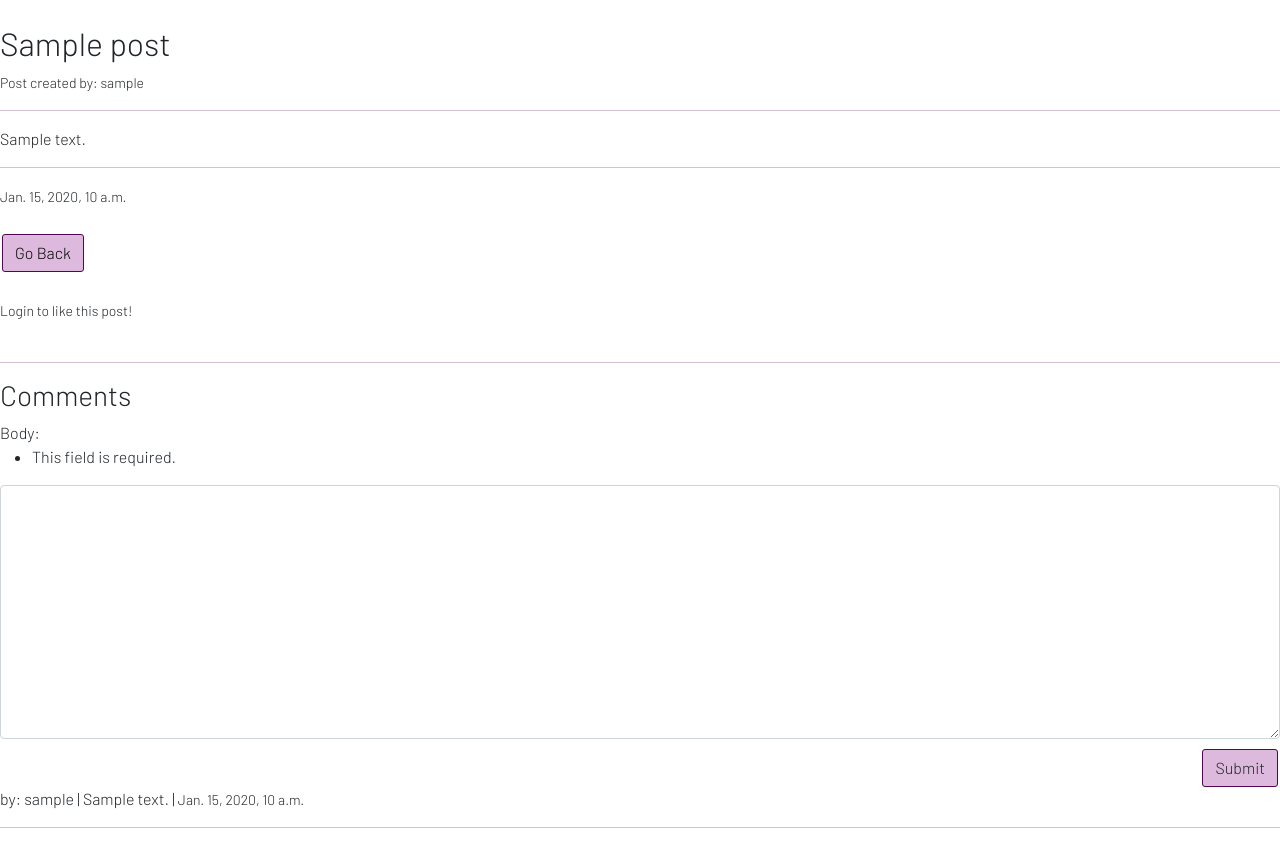
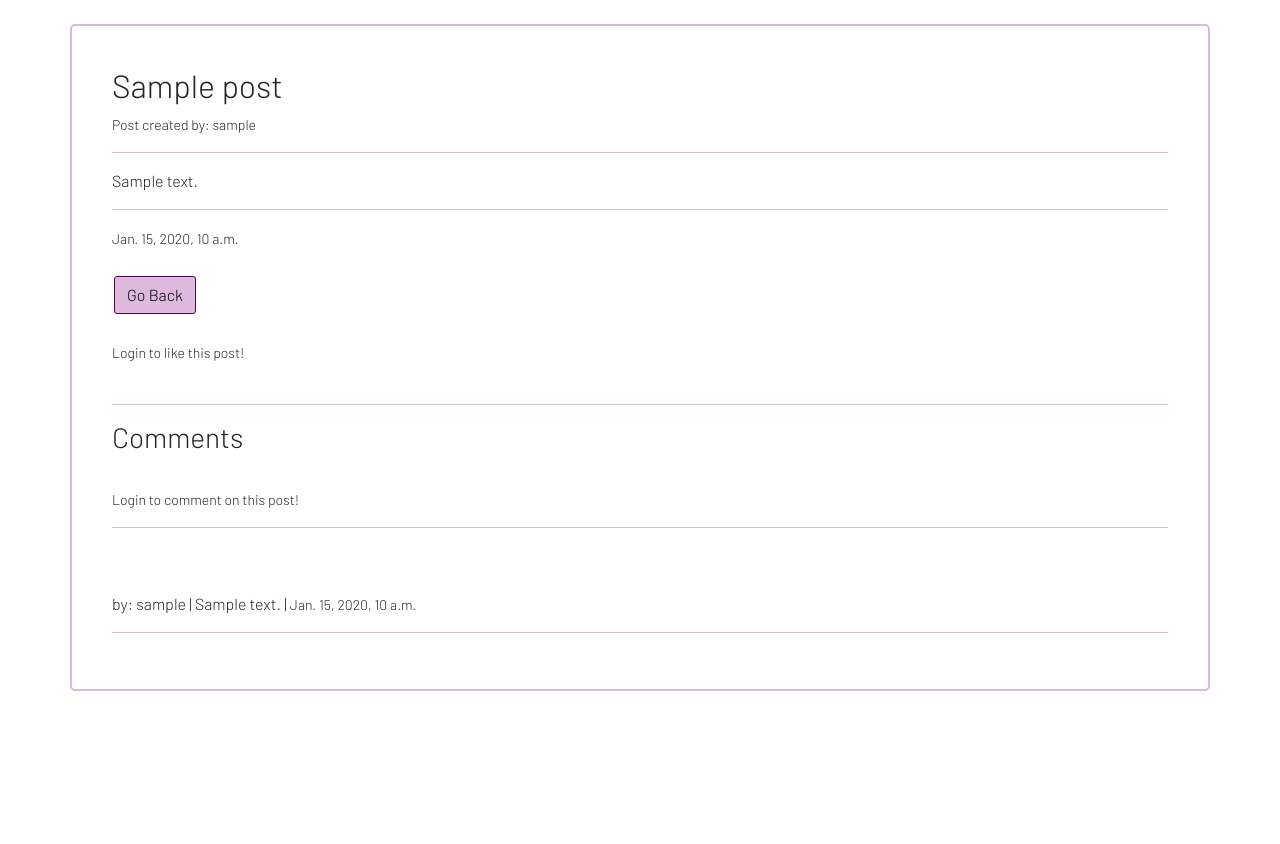
Before and after one commit to VilmaTuresson/Blog-21, a Django app: page /article/1 in a window 1280 px wide. Shown: the part 86-930 px from the top of the page. After the commit the page ends 777 px from the top, so only its background shows below. Run offline with Django 3.2, Linux system fonts and the light colour scheme; tables that the repository leaves empty hold one stand-in row (values such as "Sample post"); some libraries are stand-ins or nearby versions.

Commit message:
fixing problems and deleting comments

```diff
--- a/blogg/forms.py
+++ b/blogg/forms.py
@@ -21,6 +21,7 @@ class PostForm(forms.ModelForm):
             })
         }
 
+
 class CommentForm(forms.ModelForm):
     """
     Class for adding a comment to a post
--- a/blogg/models.py
+++ b/blogg/models.py
@@ -1,38 +1,52 @@
 from django.db import models
 from django.contrib.auth.models import User
 from cloudinary.models import CloudinaryField
-from django.urls import reverse
 
 
 class Post(models.Model):
+    """
+    Post model class
+    """
     title = models.CharField(max_length=200)
     post_id = models.BigAutoField(primary_key=True)
-    author = models.ForeignKey(User, on_delete=models.CASCADE, related_name='blog_posts')
+    author = models.ForeignKey(
+        User, on_delete=models.CASCADE, related_name='blog_posts')
     created_on = models.DateTimeField(auto_now_add=True)
     content = models.TextField()
     post_img = CloudinaryField('image', blank=True)
     likes = models.ManyToManyField(User, related_name='blog_likes', blank=True)
 
     class Meta:
+        """
+        Post model meta class for ordering
+        """
         ordering = ['-created_on']
 
     def __str__(self):
         return self.title
 
     def num_of_likes(self):
+        """
+        Function to return counted likes
+        """
         return self.likes.count()
 
-    # def get_absolute_url(self):
-    #     return reverse('post_details', args=(str(self.id)))
 
 class Comment(models.Model):
-
-    post = models.ForeignKey(Post, on_delete=models.CASCADE, related_name='comments')
-    name = models.ForeignKey(User, on_delete=models.CASCADE, related_name='user_comments')
+    """
+    Comment model class
+    """
+    post = models.ForeignKey(
+        Post, on_delete=models.CASCADE, related_name='comments')
+    name = models.ForeignKey(
+        User, on_delete=models.CASCADE, related_name='user_comments')
     created_on = models.DateTimeField(auto_now_add=True)
     body = models.TextField()
 
     class Meta:
+        """
+        Comment model meta class for ordering
+        """
         ordering = ['created_on']
 
     def __str__(self):
--- a/blogg/urls.py
+++ b/blogg/urls.py
@@ -1,7 +1,6 @@
+from django.urls import path
 from blogg.views import post_list_view, post_details, create_post, delete_post, edit_post, liked_posts_view, delete_comment
 from . import views
-from django.urls import path, include
-from django.contrib.auth.decorators import login_required
 
 
 urlpatterns = [
@@ -12,6 +11,5 @@ urlpatterns = [
     path('edit_post/<int:post_id>', views.edit_post, name='edit_post'),
     path('like/<int:post_id>', views.like_view, name='like_btn'),
     path('liked_posts', views.liked_posts_view, name='liked_posts'),
-    # path('article/<int:post_id>/comment', views, name='comments'),
     path('delete_comment/<pk>', views.delete_comment, name='delete_comment'),
 ]
--- a/members/templates/registration/change_passsword.html
+++ b/members/templates/registration/change_passsword.html
@@ -4,10 +4,11 @@
 
 {% block content %}
 
-    <h1>Change Password</h1>
+
 <div class="container form-group">
     <div class="row">
         <div class="col">
+            <h1>Change Password</h1>
             <form action="" method="POST">
                 {% csrf_token %}
                 {{ form }}
@@ -19,7 +20,7 @@
                     <li>Your password can not be entirely numeric.</li>
                 </ul>
                 <br>
-                <button class="btn btn-primary" type="submit">Save</button>
+                <button class="btn btn btn-styled" type="submit">Save</button>
             </form>
         </div>
     </div>
--- a/members/urls.py
+++ b/members/urls.py
@@ -5,6 +5,7 @@ from . import views
 urlpatterns = [
     path('register/', UserRegistration.as_view(), name='register'),
     path('edit_profile/', UserEditProfile.as_view(), name='edit_profile'),
-    path('password/', UpdatePasswordView.as_view(template_name='registration/change_passsword.html')),
+    path('password/', UpdatePasswordView.as_view(
+        template_name='registration/change_passsword.html')),
     path('changed_password', views.changed_password, name='changed_password'),
 ]
--- a/members/views.py
+++ b/members/views.py
@@ -1,6 +1,5 @@
 from django.shortcuts import render
 from django.views import generic
-from django.contrib.auth.forms import UserCreationForm, UserChangeForm, PasswordChangeForm
 from django.contrib.auth.views import PasswordChangeView
 from django.urls import reverse_lazy
 from .forms import RegistrationFields, EditProfileForm, UpdatepasswordForm
--- a/templates/base.html
+++ b/templates/base.html
@@ -6,6 +6,7 @@
         <div class="row">
             <div class="col-12 md-col-10 offset 1">
                 <div class="post">
+
                 {% for post in posts %}
                     <h6><a class="title-links" href="{% url 'post_details' post.post_id %}">
                         {{ post.title }} | {{ post.author.username }}</a></h3>
@@ -13,6 +14,7 @@
                     <p>{{ post.created_on }}</p>
                     <hr>
                 {% endfor %}
+
                 </div>
             </div>
         </div>
--- a/templates/index.html
+++ b/templates/index.html
@@ -2,11 +2,8 @@
 <html lang="en">
 
 <head>
-  <!-- Required meta tags -->
   <meta charset="utf-8">
   <meta name="viewport" content="width=device-width, initial-scale=1">
-
-  <!-- Bootstrap CSS -->
   <link href="https://cdn.jsdelivr.net/npm/bootstrap@5.1.3/dist/css/bootstrap.min.css" rel="stylesheet"
     integrity="sha384-1BmE4kWBq78iYhFldvKuhfTAU6auU8tT94WrHftjDbrCEXSU1oBoqyl2QvZ6jIW3" crossorigin="anonymous">
   <link rel="stylesheet" href="/static/css/style.css">
@@ -54,8 +51,6 @@
               <a class="nav-link" href="{% url 'logout' %}">Logout</a>
             </li>
 
-
-
           {% else %}
 
             <li class="nav-item">
@@ -68,51 +63,22 @@
 
           {% endif %}
 
-
         </ul>
       </div>
     </div>
   </nav>
 
   <br>
-    {% block content %}
 
-    {% endblock %}
+{% block content %}
 
-  <!-- <footer class="container-fluid">
-    <ul class="footer-links">
+{% endblock %}
 
-      <li>
-        <a href="http://instagram.com" target="_blank" rel="noopener"
-        aria-label="Visit our Instagram page (opens in. new tab)"><i class="fab fa-instagram-square"></i></a>
-      </li>
-
-      <li>
-        <a href="http://Twitter.com" target="_blank" rel="noopener"
-                    aria-label="Visit our Twitter page (opens in. new tab)"><i class="fab fa-twitter-square"></i></a>
-      </li>
-
-      <li>
-        <a href="http://Facebook.com" target="_blank" rel="noopener"
-                    aria-label="Visit our Facebook page (opens in. new tab)"><i class="fab fa-facebook-square"></i></a>
-      </li>
-
-    </ul>
-  </footer> -->
-
-  <!-- Optional JavaScript; choose one of the two! -->
   <script src="https://kit.fontawesome.com/58a767e815.js" crossorigin="anonymous"></script>
-
-  <!-- Option 1: Bootstrap Bundle with Popper -->
   <script src="https://cdn.jsdelivr.net/npm/bootstrap@5.1.3/dist/js/bootstrap.bundle.min.js"
     integrity="sha384-ka7Sk0Gln4gmtz2MlQnikT1wXgYsOg+OMhuP+IlRH9sENBO0LRn5q+8nbTov4+1p" crossorigin="anonymous">
   </script>
 
-  <!-- Option 2: Separate Popper and Bootstrap JS -->
-  <!--
-    <script src="https://cdn.jsdelivr.net/npm/@popperjs/core@2.10.2/dist/umd/popper.min.js" integrity="sha384-7+zCNj/IqJ95wo16oMtfsKbZ9ccEh31eOz1HGyDuCQ6wgnyJNSYdrPa03rtR1zdB" crossorigin="anonymous"></script>
-    <script src="https://cdn.jsdelivr.net/npm/bootstrap@5.1.3/dist/js/bootstrap.min.js" integrity="sha384-QJHtvGhmr9XOIpI6YVutG+2QOK9T+ZnN4kzFN1RtK3zEFEIsxhlmWl5/YESvpZ13" crossorigin="anonymous"></script>
-    -->
 </body>
 
 </html>
--- a/templates/liked_posts.html
+++ b/templates/liked_posts.html
@@ -23,7 +23,6 @@
                     <hr>
                 {% endfor %}
 
-
             </div>
         </div>
     </div>
--- a/templates/post_details.html
+++ b/templates/post_details.html
@@ -3,6 +3,10 @@
 {% block title %} {{post.title}} {% endblock %}
 
 {% block content %}
+
+<div class="container post-container">
+    <div class="row">
+        <div class="col-12 md-col-10 offset 1">
 
             <h2>{{ post.title }}</h2>
 
@@ -52,12 +56,20 @@
             <hr>
 
             <h3>Comments</h3>
+            <br>
 
+            {% if user.is_authenticated %}
                 <form action="{% url 'post_details' post.post_id %}" method="POST">
                     {{ comment_form }}
                     {% csrf_token %}
                     <button type="submit" class="btn btn-styled" id="post-btn">Submit</button>
                 </form>
+            {% else %}
+                <small>Login to comment on this post!</small>
+                <br>
+                <hr>
+            {% endif %}
+
 
             <br>
 
@@ -77,7 +89,6 @@
                 {% endfor %}
 
             {% else %}
-
                 No comments yet!
 
             {% endif %}
```
Also changed, not shown: blogg/views.py (+3 -31 lines), members/forms.py (+21 -9 lines), members/templates/registration/changed_password.html (+6 -4 lines), static/css/style.css (+6 -25 lines), templates/add_comment.html (indentation only), templates/edit_post.html (indentation only). Lines whose indentation alone changed are shown as unchanged.
